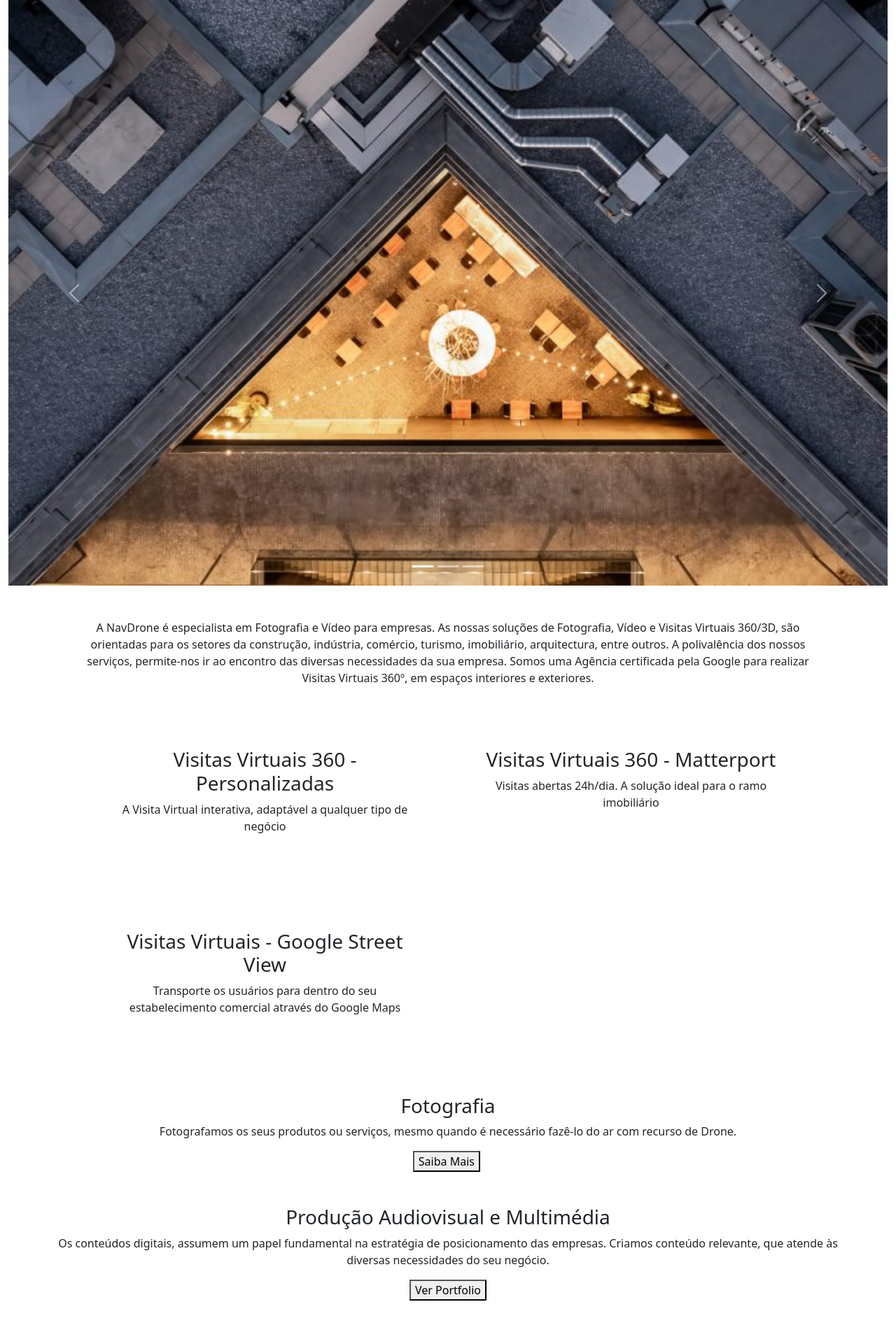
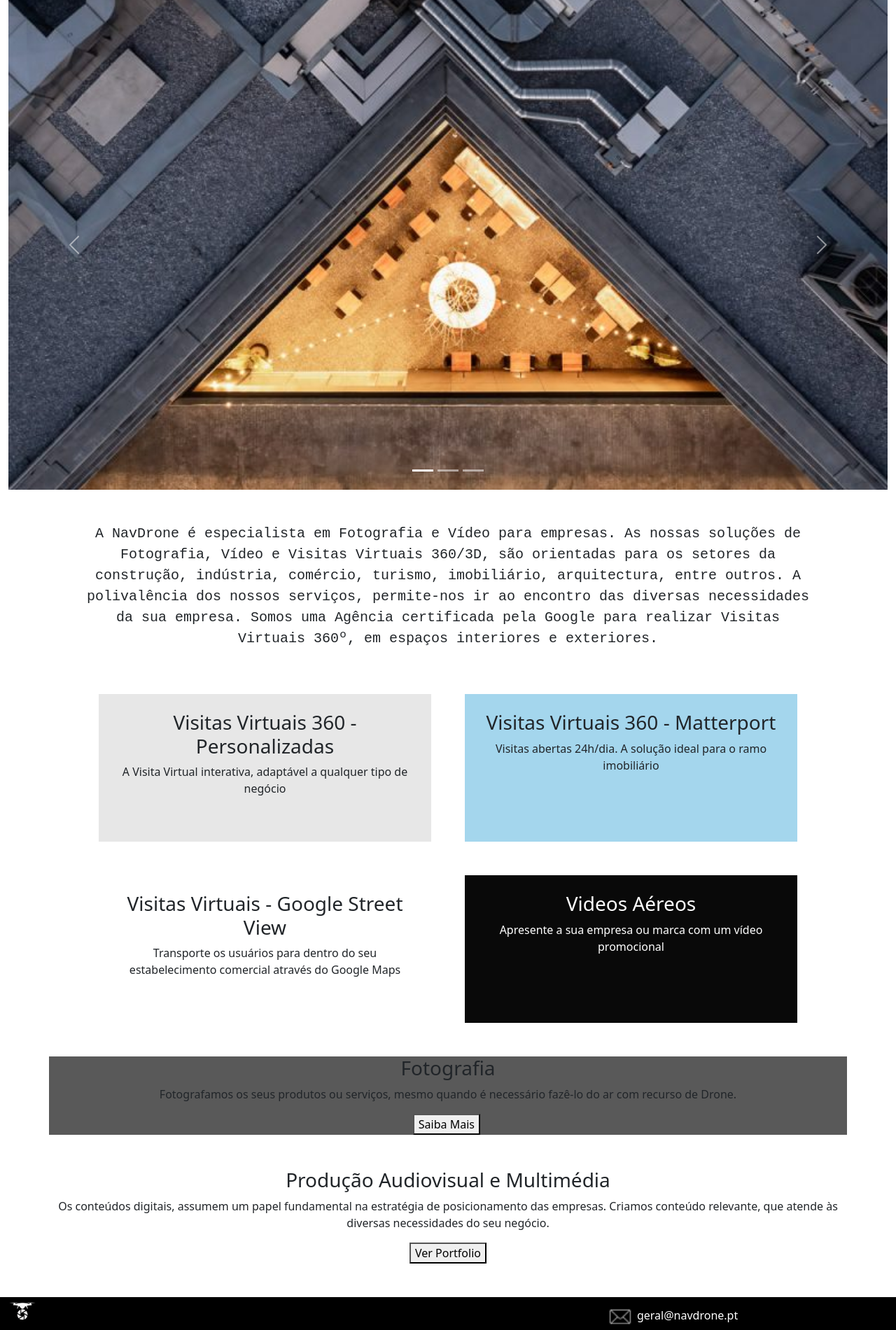
Before and after one commit to Tigas-B/Navdrone, a PHP site: page / in a window 1280 px wide. Shown: the part 91-1992 px from the top of the page at 70% size. Run offline with PHP 8.4, Linux system fonts and the light colour scheme.

Commit message:
Add files via upload

```diff
--- a/public/css/estilo.css
+++ b/public/css/estilo.css
@@ -2,13 +2,37 @@ body{
     max-width: 1600px;
     margin: auto;
 }
-main img{
-    border-radius: 50%;
+header .carousel img{
+    height: 700px;
+    object-fit: cover;
+    object-position: center;
 }
-main div.etiqueta{
-    display: flex;
-    justify-content: center;
-    align-items: center;
+
+main .texto{
+    font-family:'Courier New', Courier, monospace;
+    font-size: 20px;
+
 }
-main div.etiqueta p{
+main .personalizadas{
+    background-color: #e7e7e7;
 }
+main .matterport{
+    background-color: #a4d6ed;
+}
+main .street{
+
+}
+main .videos{
+    background-color: #090909;
+}
+main .fotografia{
+    background-color: #595959;
+}
+main .producao{
+
+}
+
+footer img{
+    width: 40px;
+    height: auto;
+}
```
